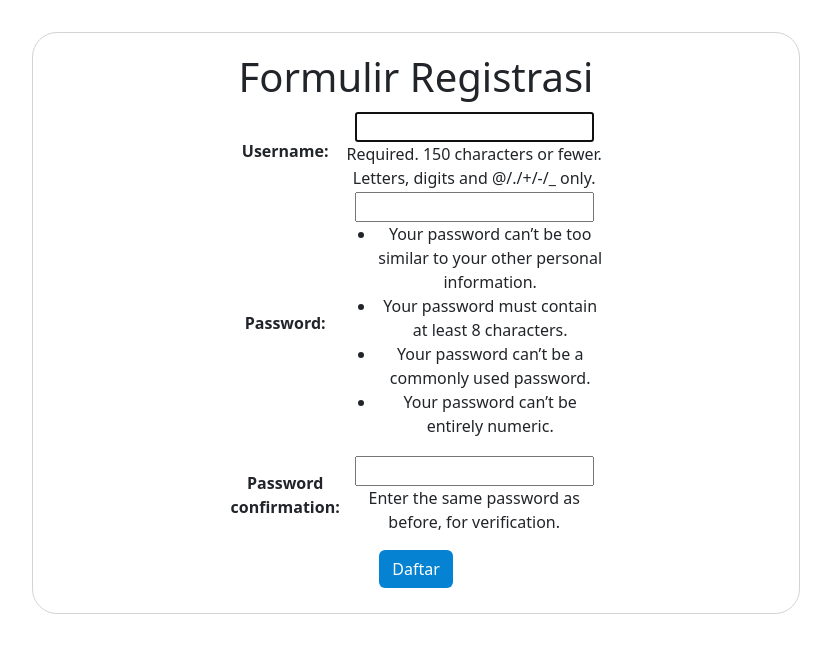
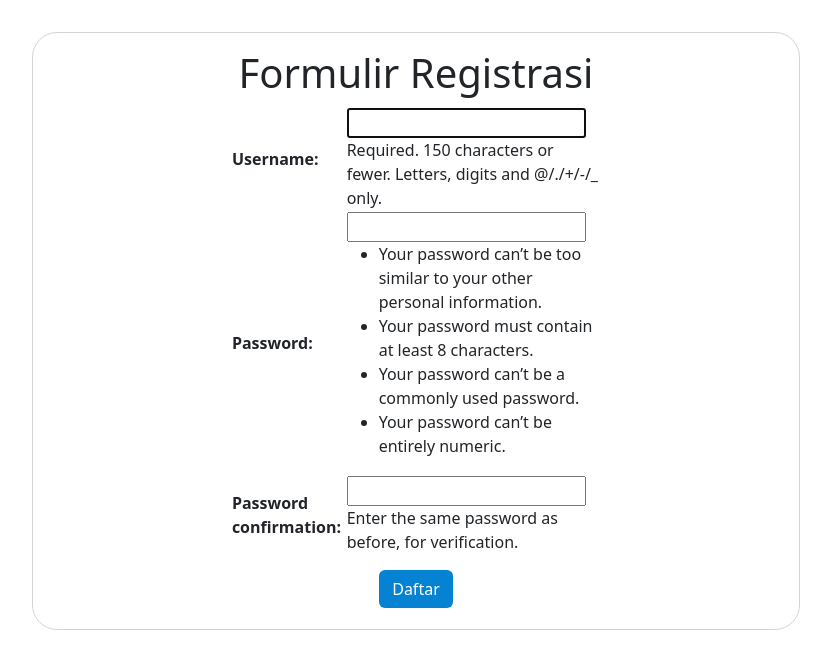
Before and after one commit to monicaoktviona/django-assignment, a Django app: page /todolist/register/ in a window 1280 px wide. Shown: the top 669 px of the page, without its empty margins (224-1055 px from the left). Run offline with Django 4.2, Linux system fonts and the light colour scheme.

Commit message:
Mengupdate Tugas 5

```diff
--- a/todolist/templates/create-task.html
+++ b/todolist/templates/create-task.html
@@ -18,8 +18,10 @@
                 justify-content: center;
                 align-items: center;
                 margin-top: 15vh;
+                min-width: 600px;
                 width: 60vw;
                 height: 70vh;
+                min-height: 440px;
                 padding: 10px;
                 border-radius: 25px;
                 display: block;
--- a/todolist/templates/login.html
+++ b/todolist/templates/login.html
@@ -19,6 +19,7 @@
                 align-items: center;
                 margin-top: 20vh;
                 width: 40vw;
+                min-width: 300px;
                 height: 60%;
                 padding: 10px;
                 border-radius: 25px;
--- a/todolist/templates/register.html
+++ b/todolist/templates/register.html
@@ -18,8 +18,9 @@
                 justify-content: center;
                 align-items: center;
                 margin-top: 4vh;
-                padding: 20px 5px;
+                padding: 2vh 1vw;
                 width: 60vw;
+                min-width: 500px;
                 height: 100%;
                 border-radius: 25px;
                 display: block;
@@ -32,6 +33,11 @@
             form {
                 margin: auto;
                 width: 50%;
+                min-width: 200px;
+            }
+
+            table {
+                text-align: left;
             }
 
             .btn {
@@ -52,6 +58,7 @@
     <body>
         {% block content %}
 
+        <div class="container">
             <div class = "registrasi">
                 <h1>Formulir Registrasi</h1>
                 <form method="POST" >
@@ -59,7 +66,7 @@
                     <table>
                         {{ form.as_table }}
                     </table>
-                <input class= "btn submit-btn" type="submit" name="submit" value="Daftar"/>
+                    <input style="text-align: center;"class= "btn submit-btn" type="submit" name="submit" value="Daftar"/>
                 </form>
 
 
@@ -72,6 +79,7 @@
                 {% endif %}
 
             </div>
+        </div>
 
         {% endblock content %}
     </body>
```
Also changed, not shown: todolist/templates/todolist.html (+8 -1 lines). Lines whose indentation alone changed are shown as unchanged.
